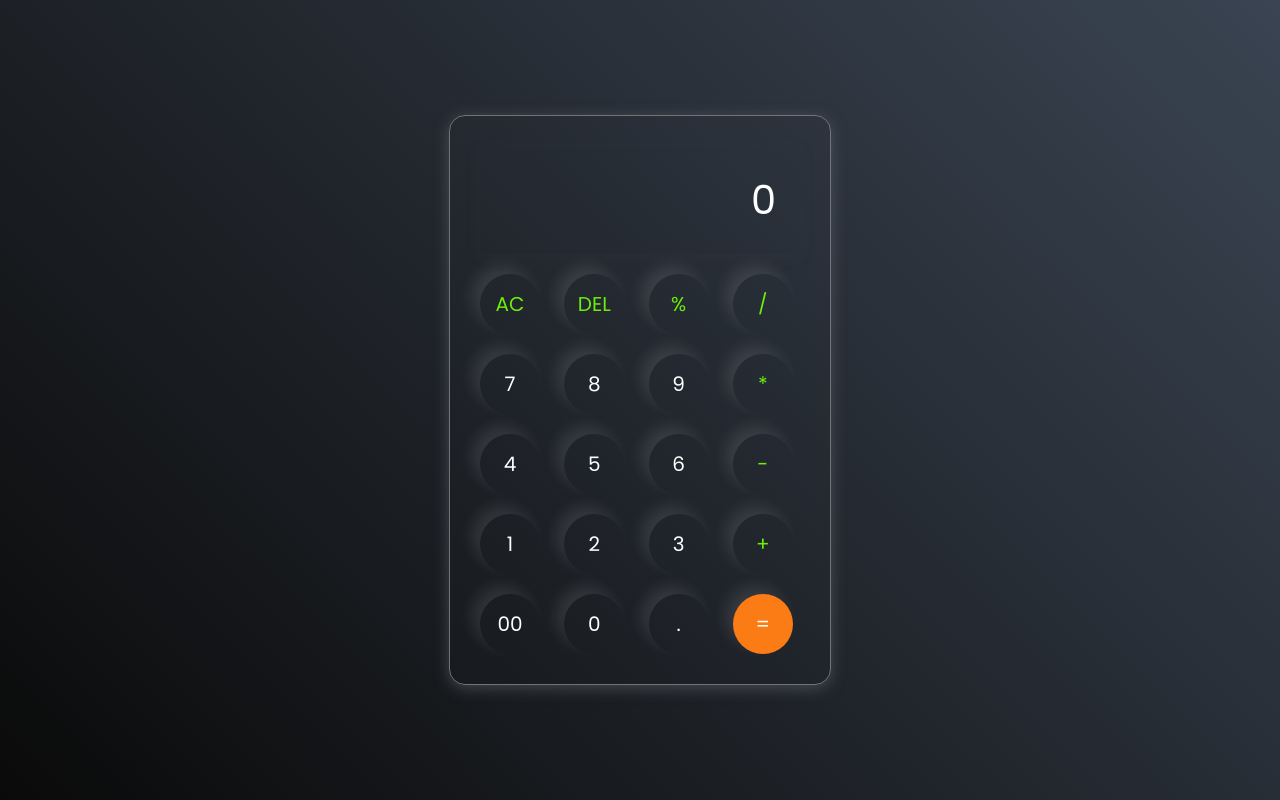
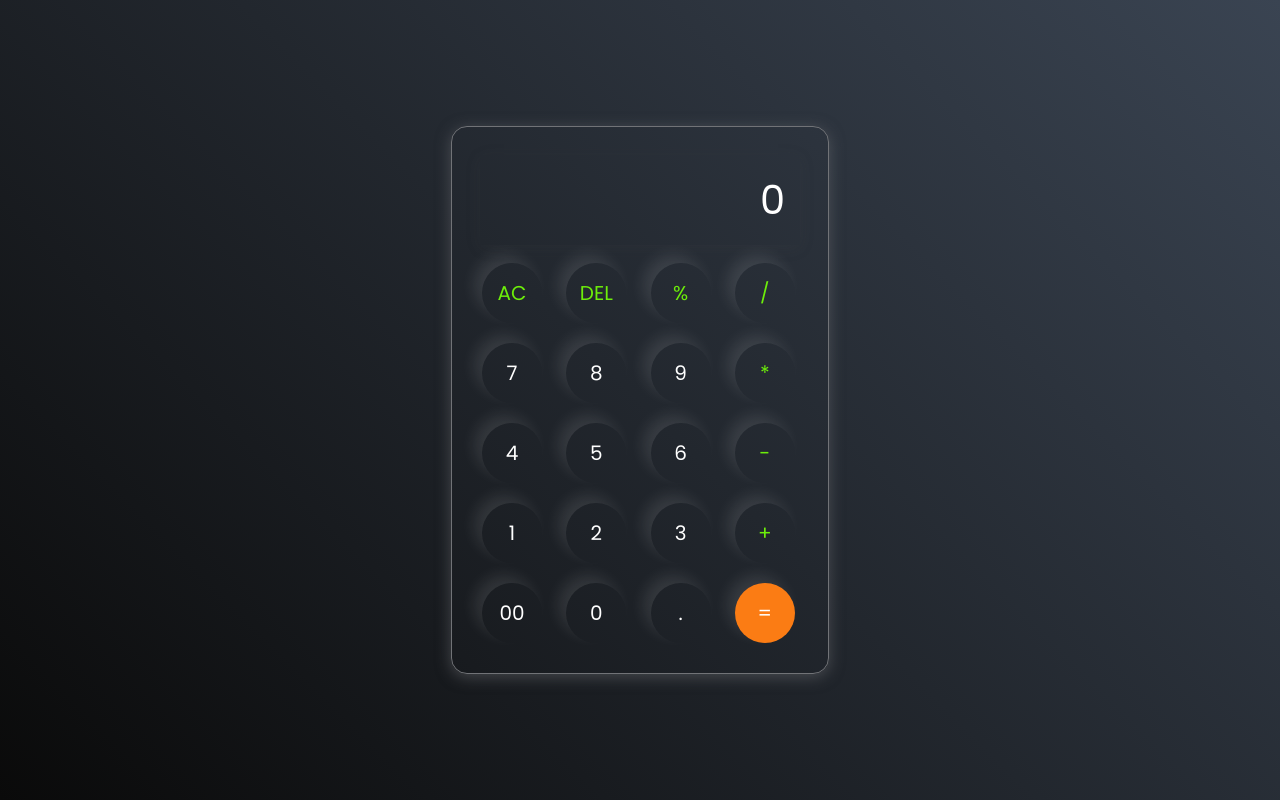
Before and after one commit to taniashahid/calculator, a plain HTML site: page index.html in a window 1280 px wide. Drawn offline with Linux system fonts and the light colour scheme.

Commit message:
process in work

```diff
--- a/assets/css/style.css
+++ b/assets/css/style.css
@@ -30,8 +30,8 @@ body{
 input{
     width: 320px;
     border: none;
-    padding: 24px;
-    margin: 10px;
+    padding: 15px;
+    margin: 8px;
     background: transparent;
     box-shadow: 0px 3px 15px rgba(84 , 84 ,84 , 0.1);
     font-size: 40px;
```
